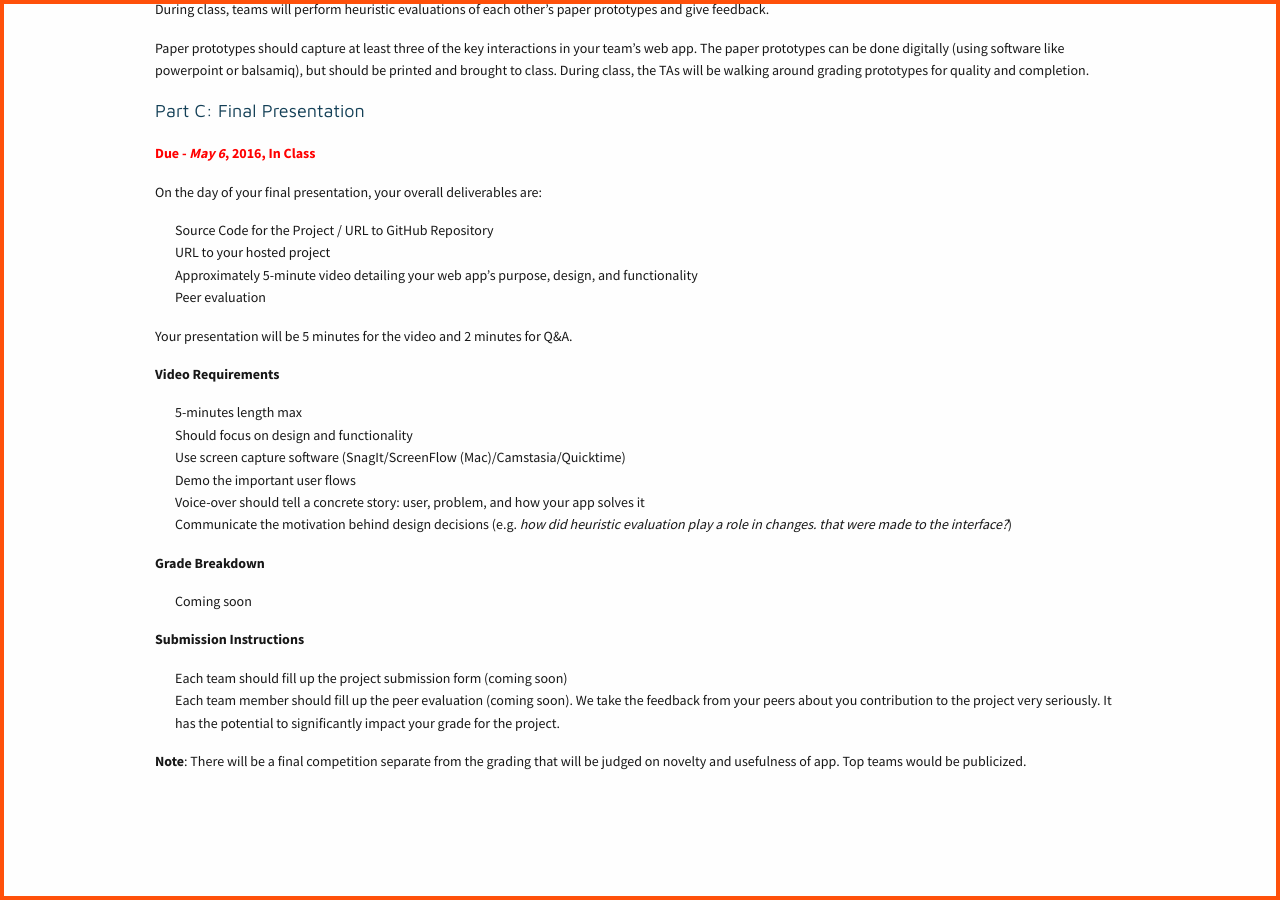
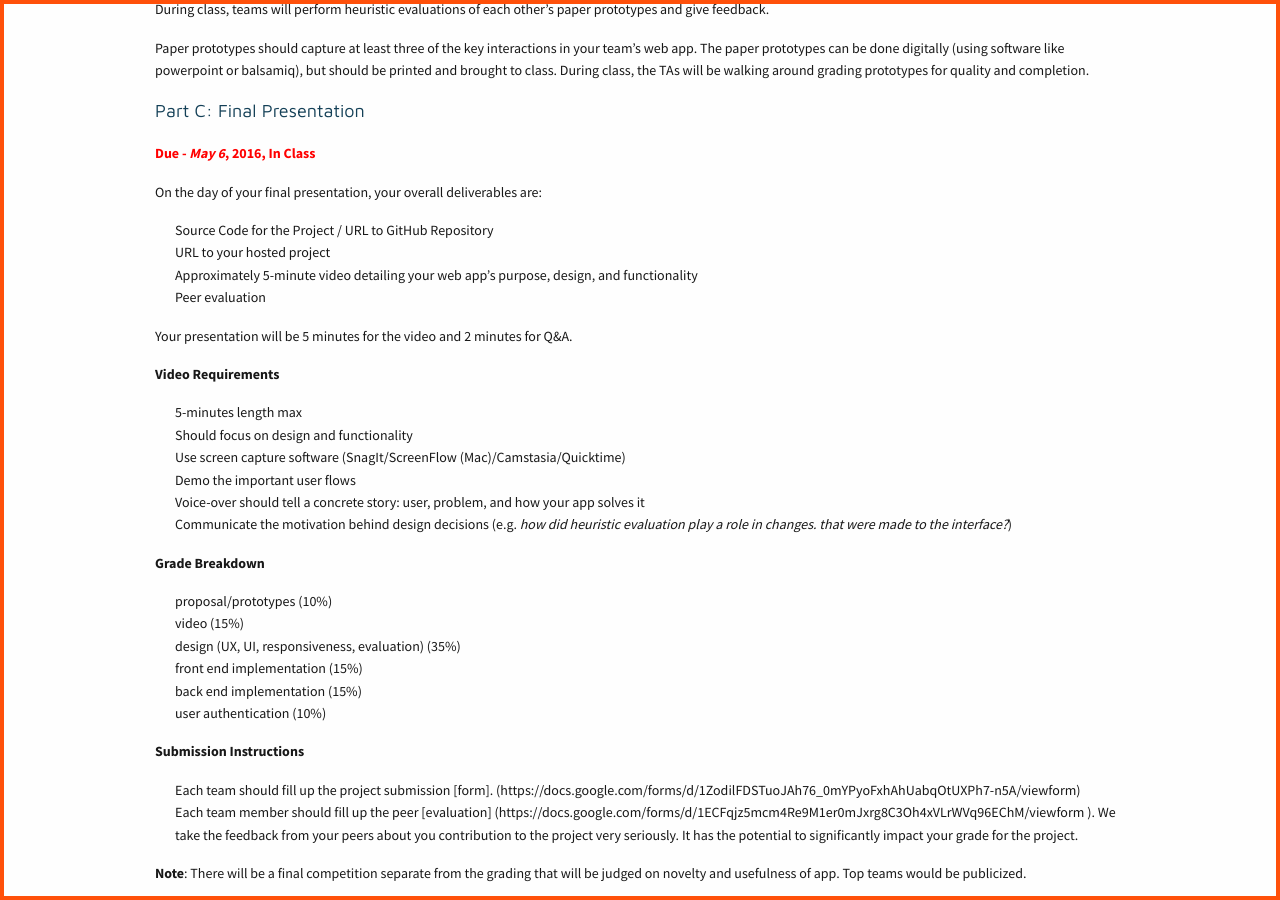
Before and after one commit to biplabdeka/fa2016, a Jekyll site: the page built from _posts/2016-2-15-Final.md, in a window 1280 px wide and 900 px high, scrolled down 915 px. Built offline with Jekyll 4.4.1, drawn with Linux system fonts in a browser that asks for light colours; nearby versions of some CDN libraries.

Commit message:
adding rubric and submission details

```diff
--- a/_posts/2016-2-15-Final.md
+++ b/_posts/2016-2-15-Final.md
@@ -61,11 +61,17 @@ Your presentation will be 5 minutes for the video and 2 minutes for Q&amp;A.
 
 <b>Grade Breakdown</b>
 
-+ Coming soon
++ proposal/prototypes (10%)
++ video (15%)
++ design (UX, UI, responsiveness, evaluation) (35%)
++ front end implementation (15%)
++ back end implementation (15%)
++ user authentication (10%)
 
 <b>Submission Instructions</b>
 
-+ Each team should fill up the project submission form (coming soon)
-+ Each team member should fill up the  peer evaluation (coming soon). We take the feedback from your peers about you contribution to the project very seriously. It has the potential to significantly impact your grade for the project.
++ Each team should fill up the project submission [form]. (https://docs.google.com/forms/d/1ZodilFDSTuoJAh76_0mYPyoFxhAhUabqOtUXPh7-n5A/viewform)
++ Each team member should fill up the  peer [evaluation] (https://docs.google.com/forms/d/1ECFqjz5mcm4Re9M1er0mJxrg8C3Oh4xVLrWVq96EChM/viewform
+). We take the feedback from your peers about you contribution to the project very seriously. It has the potential to significantly impact your grade for the project.
 
 **Note**: There will be a final competition separate from the grading that will be judged on novelty and usefulness of app. Top teams would be publicized.
```
